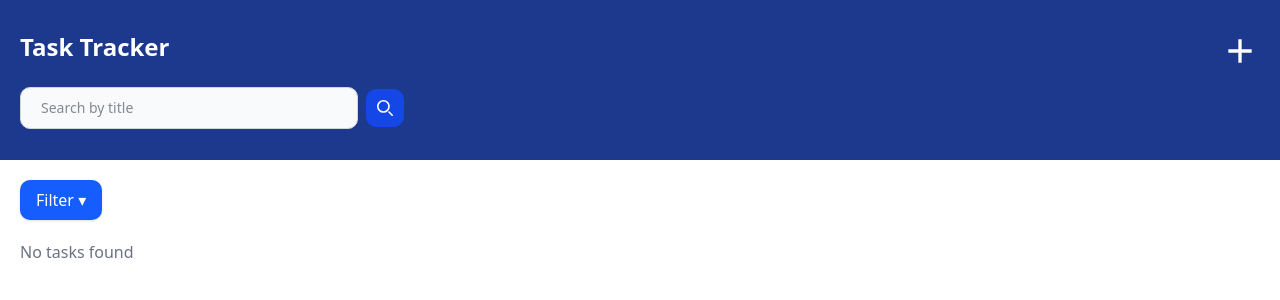
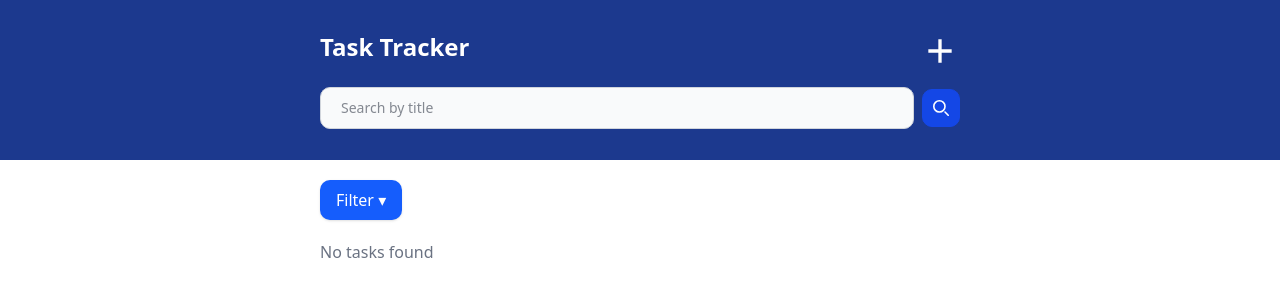
Before and after one commit to AbrantepaSark/taskTrackerApp, a React (Vite) app: page / in a window 1280 px wide. Shown: the top 300 px of the page. Built offline with nearby package versions, Linux system fonts and the light colour scheme.

Commit message:
Fix updating error and UI responsiveness

```diff
--- a/src/App.tsx
+++ b/src/App.tsx
@@ -1,6 +1,5 @@
 import { useState } from "react";
 import { DragDropContext, Droppable, Draggable } from "@hello-pangea/dnd";
-import "./App.css";
 import { SearchBar } from "./components/search";
 import { Filter } from "./components/filter";
 import { TaskItem } from "./components/taskItem";
@@ -8,7 +7,7 @@ import { AddTaskModal } from "./components/addTaskModal";
 import { EditTaskModal } from "./components/editTaskModal";
 import { MdAdd } from "react-icons/md";
 import { useTasks } from "./context/taskContext";
-//import type { Task } from "./interfaces/interfaces";
+import type { Task } from "./interfaces/interfaces";
 
 function App() {
   const {
@@ -31,6 +30,7 @@ function App() {
   const [editingTask, setEditingTask] = useState<string>("");
   const [search, setSearch] = useState("");
 
+  //Filter task
   const filteredTasks = tasks.filter((task) => {
     const matchesSearch =
       search.trim() === "" ||
@@ -43,7 +43,9 @@ function App() {
     return matchesSearch && matchesPriority;
   });
 
+  //Toggle add task form modal
   const handleAddTaskModal = () => setIsAddTaskModalOpen(!isAddTaskModalOpen);
+  //Toggle edit task form modal
   const handleEditTaskModal = () =>
     setIsEditTaskModalOpen(!isEditTaskModalOpen);
 
@@ -57,6 +59,7 @@ function App() {
     setFormData((prev) => ({ ...prev, [name]: value }));
   };
 
+  //Task submit handler
   const handleSubmit = (e: React.FormEvent) => {
     e.preventDefault();
     if (!formData.title || !formData.description || !formData.priority) return;
@@ -65,15 +68,26 @@ function App() {
     handleAddTaskModal();
   };
 
+  //Task update handler
   const handleTaskUpdate = (e: React.FormEvent) => {
     e.preventDefault();
-    if (!formData.title || !formData.description || !formData.priority) return;
-    editTask({ ...formData, id: editingTask });
-    setEditingTask;
+    const dataToPass: Task = { ...formData };
+    const task = tasks.find((item: Task) => item.id === editingTask);
+
+    if (!task) return;
+    if (dataToPass.title == "") dataToPass.title = task.title;
+
+    if (dataToPass.description == "") dataToPass.description = task.description;
+
+    if (dataToPass.priority == "") dataToPass.priority = task.priority;
+
+    editTask({ ...dataToPass, id: task.id });
+    setEditingTask("");
     setFormData({ id: "", title: "", description: "", priority: "" });
     handleEditTaskModal();
   };
 
+  //Handle draggable
   const onDragEnd = (result: any) => {
     if (!result.destination) return;
     reorderTasks(result.source.index, result.destination.index);
@@ -81,7 +95,7 @@ function App() {
 
   return (
     <div className="h-full w-full items-center ">
-      <div className=" h-40 w-full   flex px-5  items-center bg-blue-900 text-white">
+      <div className=" h-40 w-full   flex px-5 md:px-10 lg:px-50 xl:px-80 items-center bg-blue-900 text-white">
         <div className=" w-full mx-auto  space-y-4">
           <div className="flex justify-between">
             <p className="text-2xl font-bold"> Task Tracker </p>
@@ -90,14 +104,14 @@ function App() {
           <SearchBar search={search} setSearch={setSearch} />
         </div>
       </div>
-      <div className="p-5">
+      <div className="p-5 md:px-10 lg:px-50 xl:px-80 ">
         <Filter setPriorityFilter={setPriorityFilter} />
 
         <DragDropContext onDragEnd={onDragEnd}>
           <Droppable droppableId="task-list">
             {(provided) => (
               <div
-                className="space-y-5 mt-5"
+                className=" mt-5 grid grid-cols-1 gap-4 lg:grid-cols-2 "
                 {...provided.droppableProps}
                 ref={provided.innerRef}
               >
--- a/src/components/filter.tsx
+++ b/src/components/filter.tsx
@@ -13,7 +13,6 @@ export const Filter = ({
 
   return (
     <div className="relative inline-block text-left">
-      {/* Dropdown button */}
       <button
         onClick={toggleDropdown}
         className="px-4 py-2 bg-blue-600 text-white rounded-lg shadow hover:bg-blue-700"
@@ -21,7 +20,6 @@ export const Filter = ({
         Filter ▾
       </button>
 
-      {/* Dropdown menu */}
       {isOpen && (
         <div className="absolute mt-2 w-40 bg-white border rounded-lg shadow-lg z-10">
           <ul className="py-1">
--- a/src/components/search.tsx
+++ b/src/components/search.tsx
@@ -6,7 +6,7 @@ export const SearchBar = ({
   setSearch: (e: string) => void;
 }) => {
   return (
-    <div className="flex items-center max-w-sm ">
+    <div className="flex items-center w-full ">
       <div className=" w-full">
         <input
           type="text"
--- a/src/components/taskItem.tsx
+++ b/src/components/taskItem.tsx
@@ -1,6 +1,3 @@
-//import React from "react";
-
-//import type { TaskItemProps } from "../interfaces/interfaces";
 import type { Task } from "@/interfaces/interfaces";
 import { useTasks } from "../context/taskContext";
 
@@ -15,7 +12,7 @@ export const TaskItem = ({
 }) => {
   const { removeTask } = useTasks();
   return (
-    <div className="max-w-sm px-4 py-3 bg-white border border-gray-200 rounded-lg shadow-sm dark:bg-gray-800 dark:border-gray-700">
+    <div className="w-full px-4 py-3 bg-white border border-gray-200 rounded-lg shadow-sm dark:bg-gray-800 dark:border-gray-700">
       <div className="flex justify-between items-center">
         <h5 className="mb-2 text-lg font-semibold tracking-tight text-gray-900 dark:text-white">
           {data.title}
```
Also changed, not shown: src/context/taskContext.tsx (+8 -3 lines).
